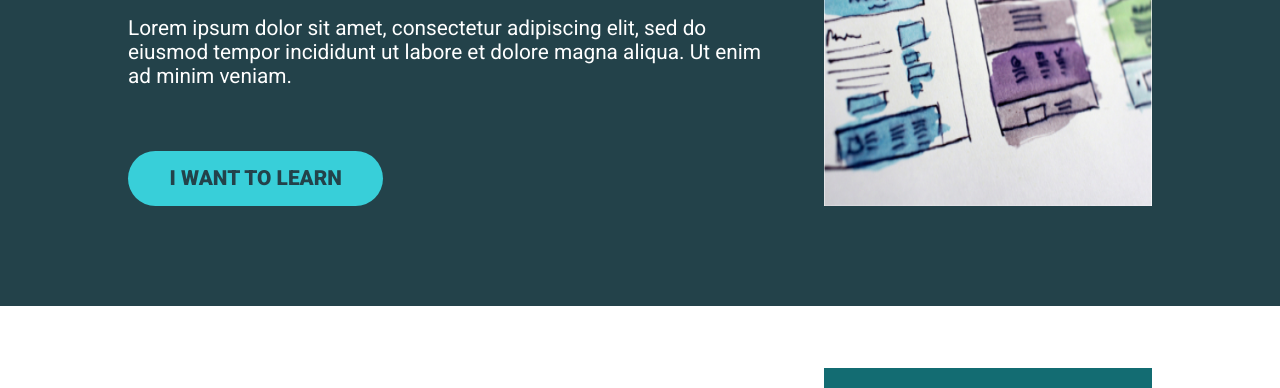
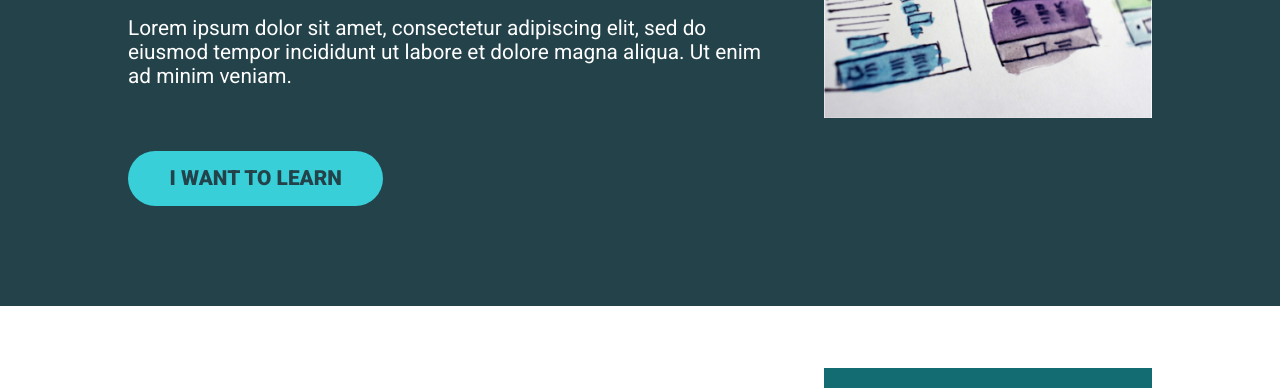
Before and after one commit to mitcareem/21-Days-CSS-Kevin-Powell, a plain HTML site: page flex-challenge#2/index.html in a window 1280 px wide. Shown: the part 230-618 px from the top of the page. Drawn offline with Linux system fonts and the light colour scheme.

Commit message:
fix: hero img height

```diff
--- a/flex-challenge#2/style.css
+++ b/flex-challenge#2/style.css
@@ -65,7 +65,7 @@ h1 {
 
 .hero__img {
     width: 32%;
-    align-self: stretch;
+    align-self: flex-start;
 }
 
 .hero p {
```
